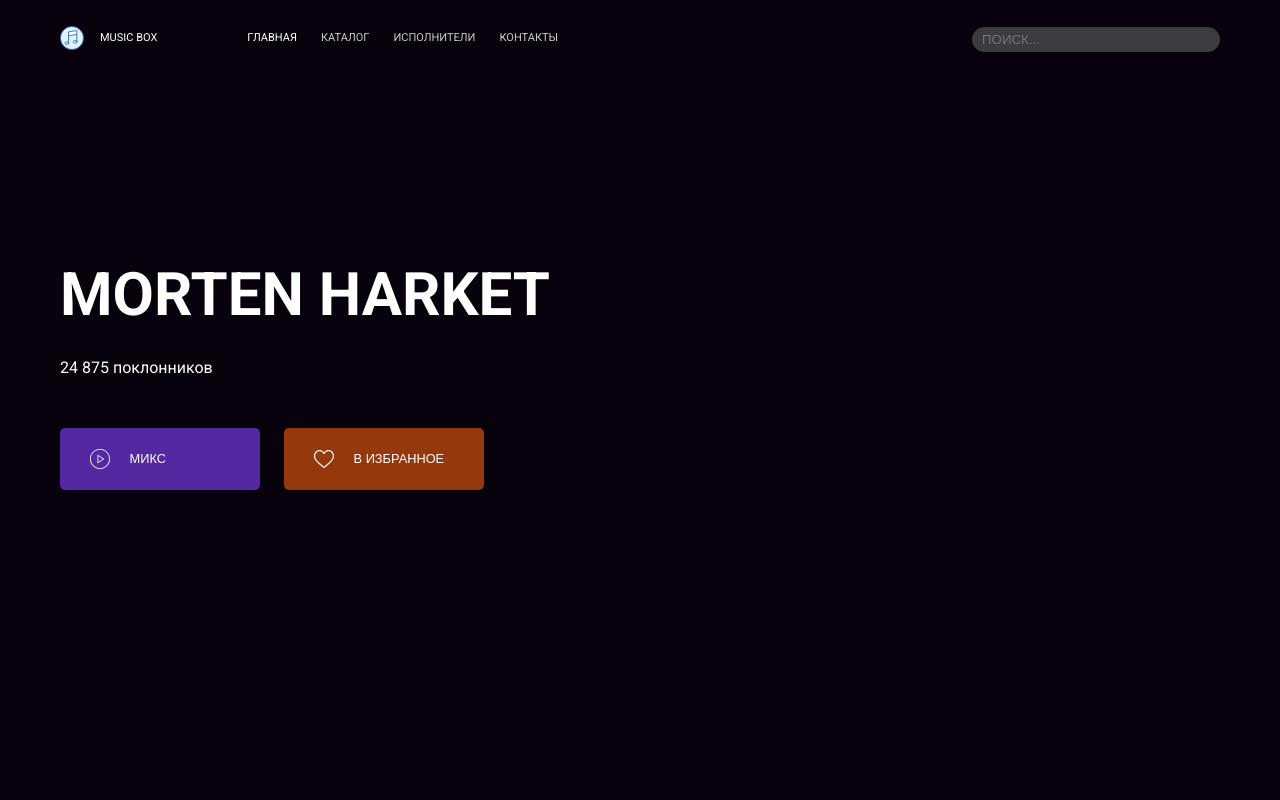
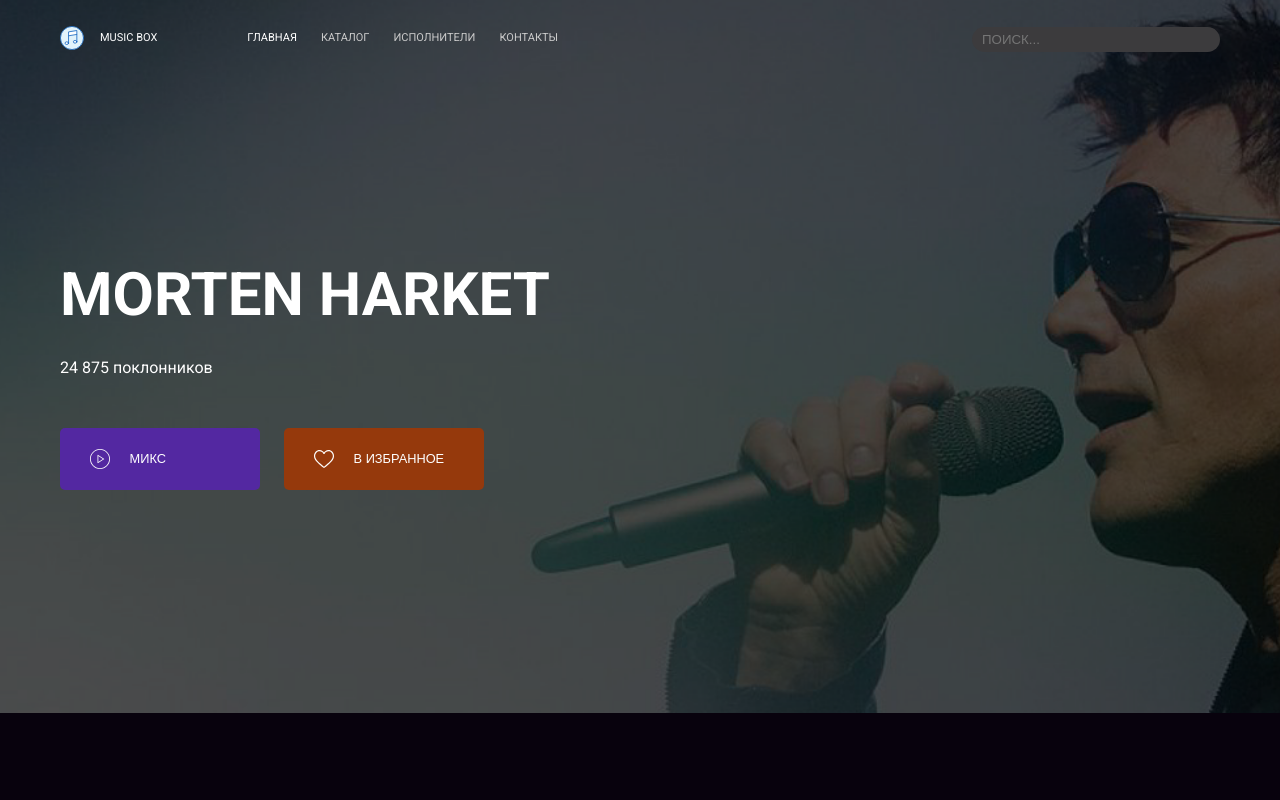
Before and after one commit to yaroslavskiba/layout-designer-project-2, a website: page src/artist.html in a window 1280 px wide. Shown: the top 800 px of the page. Drawn offline with nearby package versions, Linux system fonts and the light colour scheme; files that its build step writes are made by us from their sources.

Commit message:
final try test pleease :(

```diff
--- a/src/artist.html
+++ b/src/artist.html
@@ -7,7 +7,7 @@
   <meta http-equiv="X-UA-Compatible" content="ie=edge">
   <title>Music Box Yaroslavskiba</title>
 
-  <link rel="stylesheet" href="./styles/style.css">
+  <link rel="stylesheet" href="./style.css">
 </head>
 
 <body>
```
